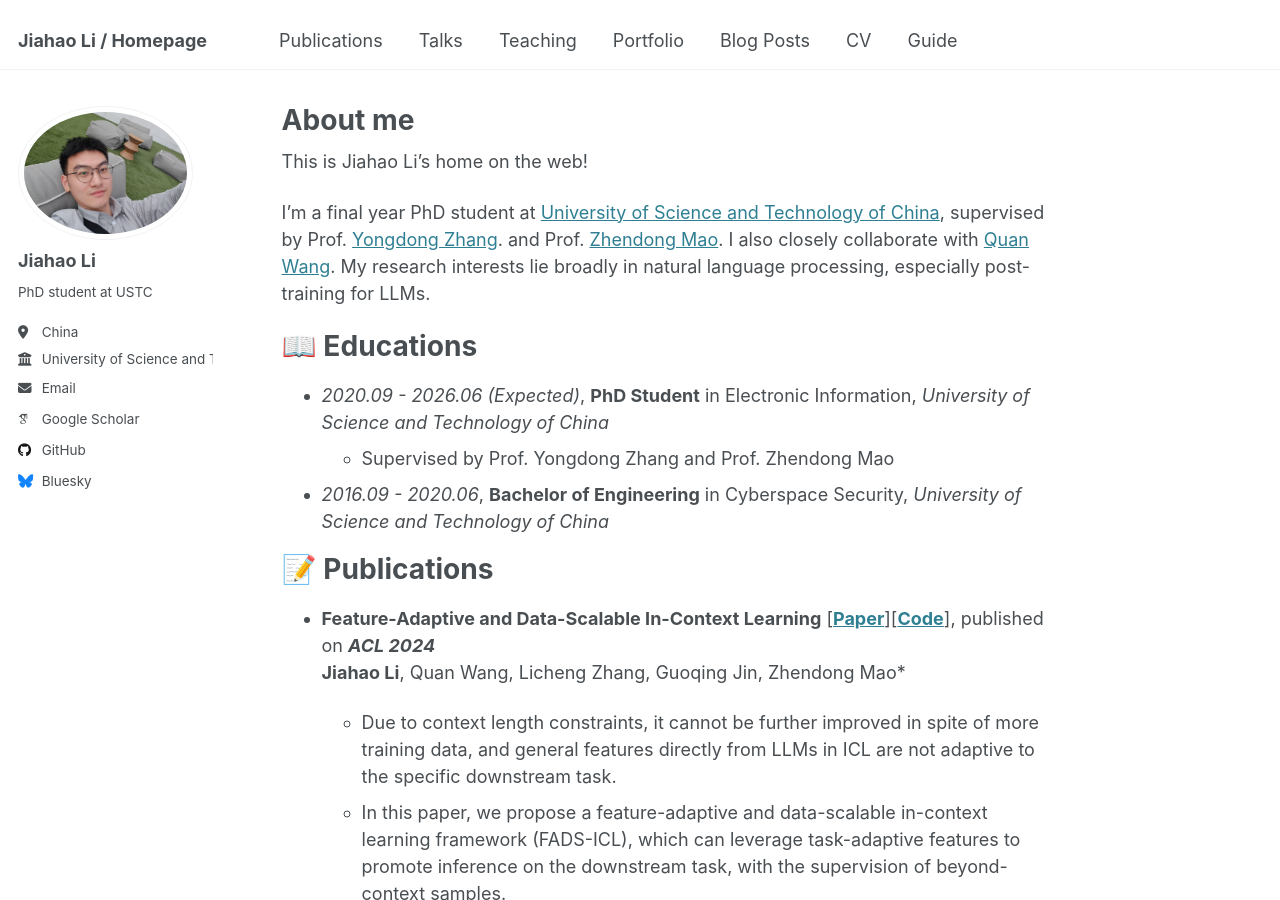
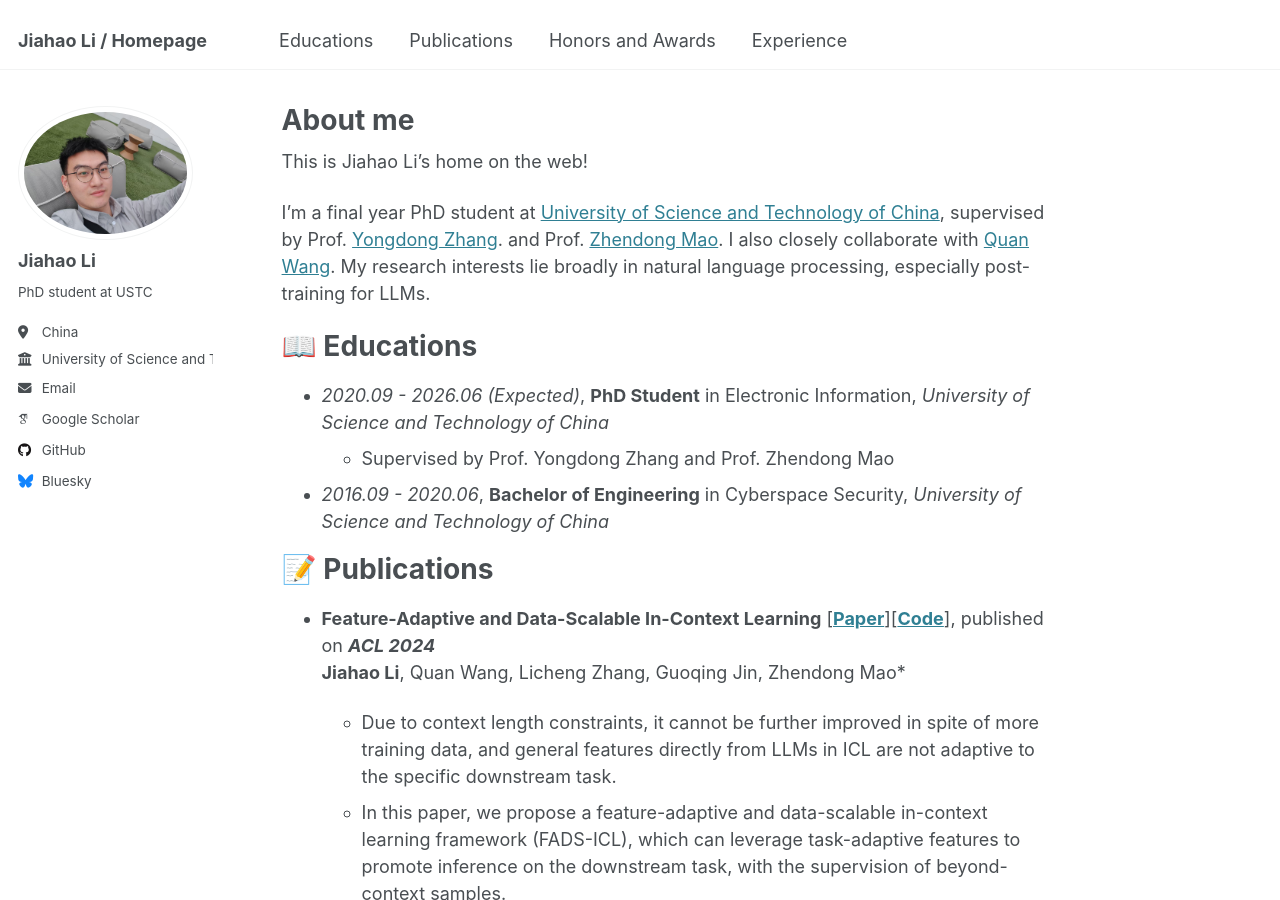
Before and after one commit to jiahaozhenbang/jiahaozhenbang.github.io, a Jekyll site: the page built from _pages/about.md, in a window 1280 px wide and 900 px high. Built offline with Jekyll 4.4.1, drawn with Linux system fonts in a browser that asks for light colours; some web fonts are replaced; some of the changed lines change nothing that is shown.

Commit message:
Update navigation.yml

```diff
--- a/_data/navigation.yml
+++ b/_data/navigation.yml
@@ -5,23 +5,35 @@
 # prevent it from being included in the site.
 
 main:
+
+  - title: "Educations"
+    url: "/#-educations"
+
   - title: "Publications"
-    url: /publications/
+    url: "/#-publications"
 
-  - title: "Talks"
-    url: /talks/
+  - title: "Honors and Awards"
+    url: "/#-honors-and-awards"
 
-  - title: "Teaching"
-    url: /teaching/
+  - title: "Experience"
+    url: "/#-experience"
+  # - title: "Publications"
+  #   url: /publications/
 
-  - title: "Portfolio"
-    url: /portfolio/
+  # - title: "Talks"
+  #   url: /talks/
 
-  - title: "Blog Posts"
-    url: /year-archive/
+  # - title: "Teaching"
+  #   url: /teaching/
 
-  - title: "CV"
-    url: /cv/
+  # - title: "Portfolio"
+  #   url: /portfolio/
 
-  - title: "Guide"
-    url: /markdown/
+  # - title: "Blog Posts"
+  #   url: /year-archive/
+
+  # - title: "CV"
+  #   url: /cv/
+
+  # - title: "Guide"
+  #   url: /markdown/
```
